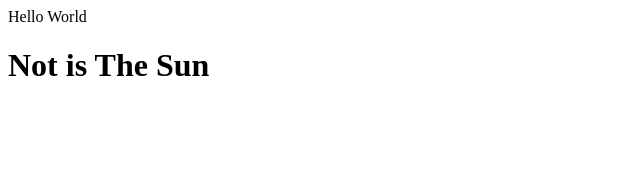
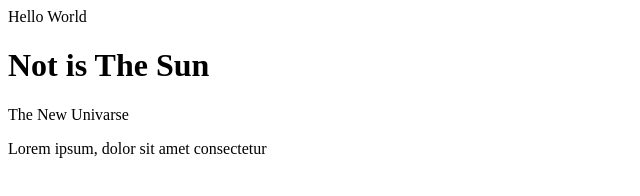
Before and after one commit to gungfuu1/hello-git, a plain HTML site: page index.html in a window 1280 px wide. Shown: the whole page, without its empty margins (0-640 px from the left). Drawn offline with Linux system fonts and the light colour scheme.

Commit message:
Update index.html and register.html

```diff
--- a/index.html
+++ b/index.html
@@ -7,5 +7,7 @@
 </head>
 <body>
     Hello World <h1>Not is The Sun</h1>
+    The New Univarse
+    <p>Lorem ipsum, dolor sit amet consectetur</p>
 </body>
 </html>
```
Also changed, not shown: register.html (+3 -0 lines).
